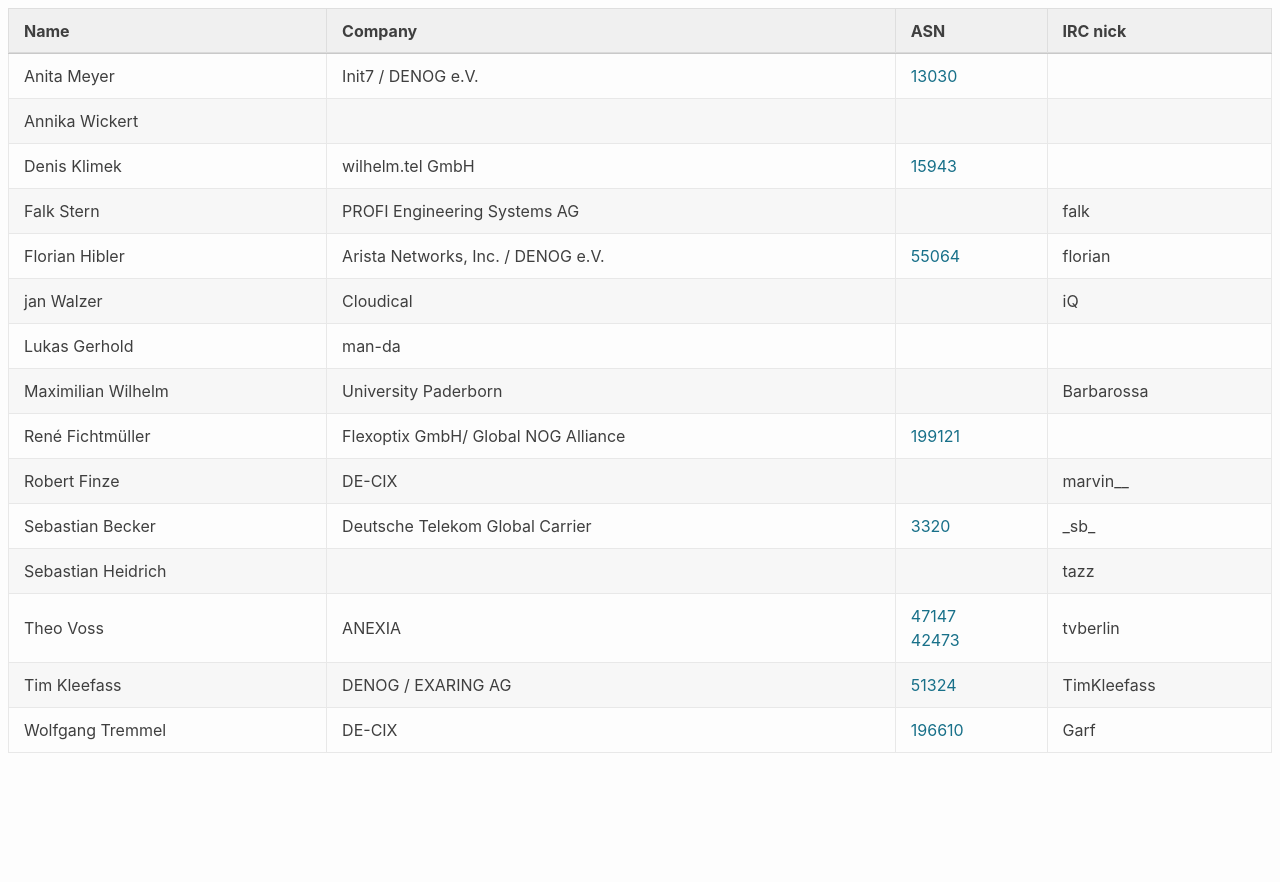
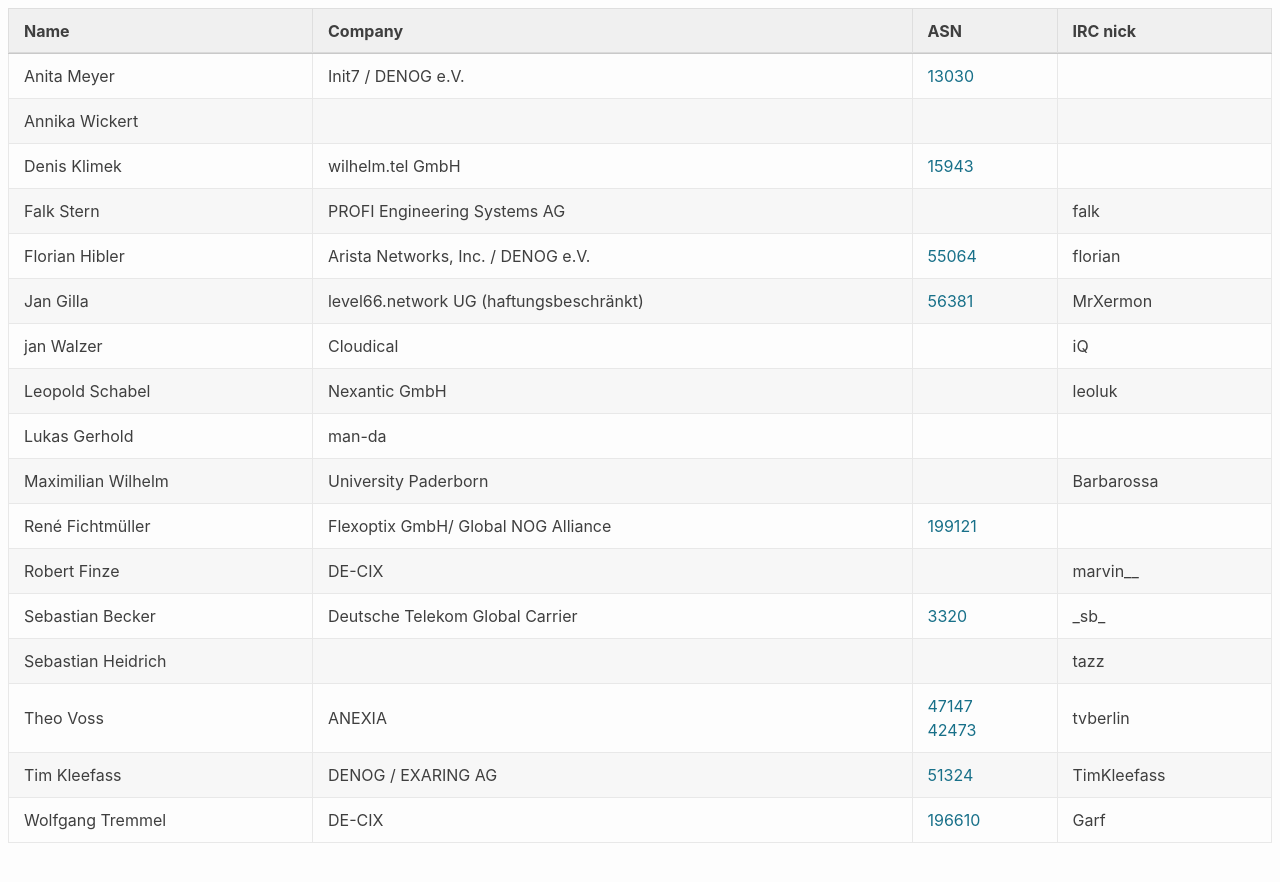
Before and after one commit to denog/pretix-attendeelist, a Jekyll site: the page built from index.markdown, in a window 1280 px wide. Shown: the top 882 px of the page. Built offline with Jekyll 4.4.1, drawn with Linux system fonts in a browser that asks for light colours.

Commit message:
Latest data: Fri Mar 12 21:23:12 UTC 2021

```diff
--- a/_data/attendees_meetup_leader_2021-01.json
+++ b/_data/attendees_meetup_leader_2021-01.json
@@ -30,9 +30,21 @@
     "asn": "55064"
   },
   {
+    "name": "Jan Gilla",
+    "company": "level66.network UG (haftungsbeschränkt)",
+    "irc": "MrXermon",
+    "asn": "56381"
+  },
+  {
     "name": "jan Walzer",
     "company": "Cloudical",
     "irc": "iQ",
+    "asn": null
+  },
+  {
+    "name": "Leopold Schabel",
+    "company": "Nexantic GmbH",
+    "irc": "leoluk",
     "asn": null
   },
   {
```
